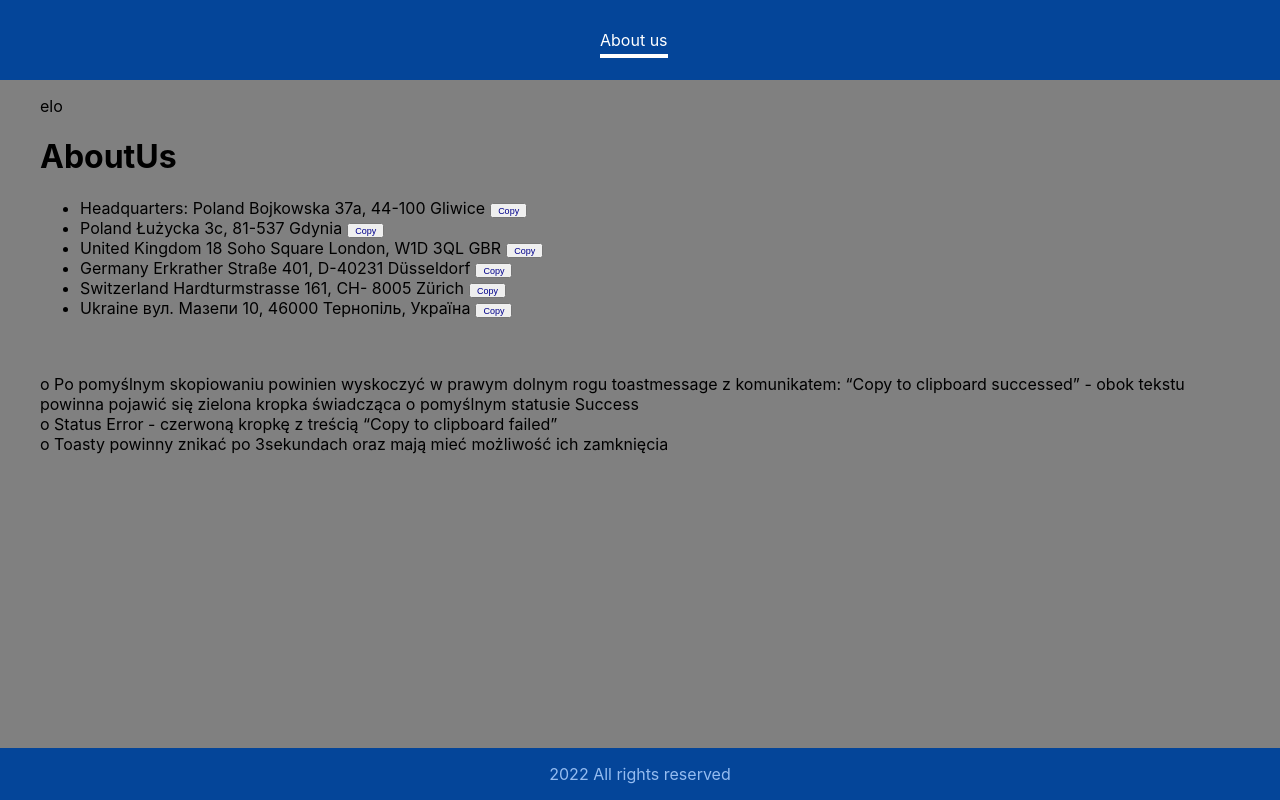
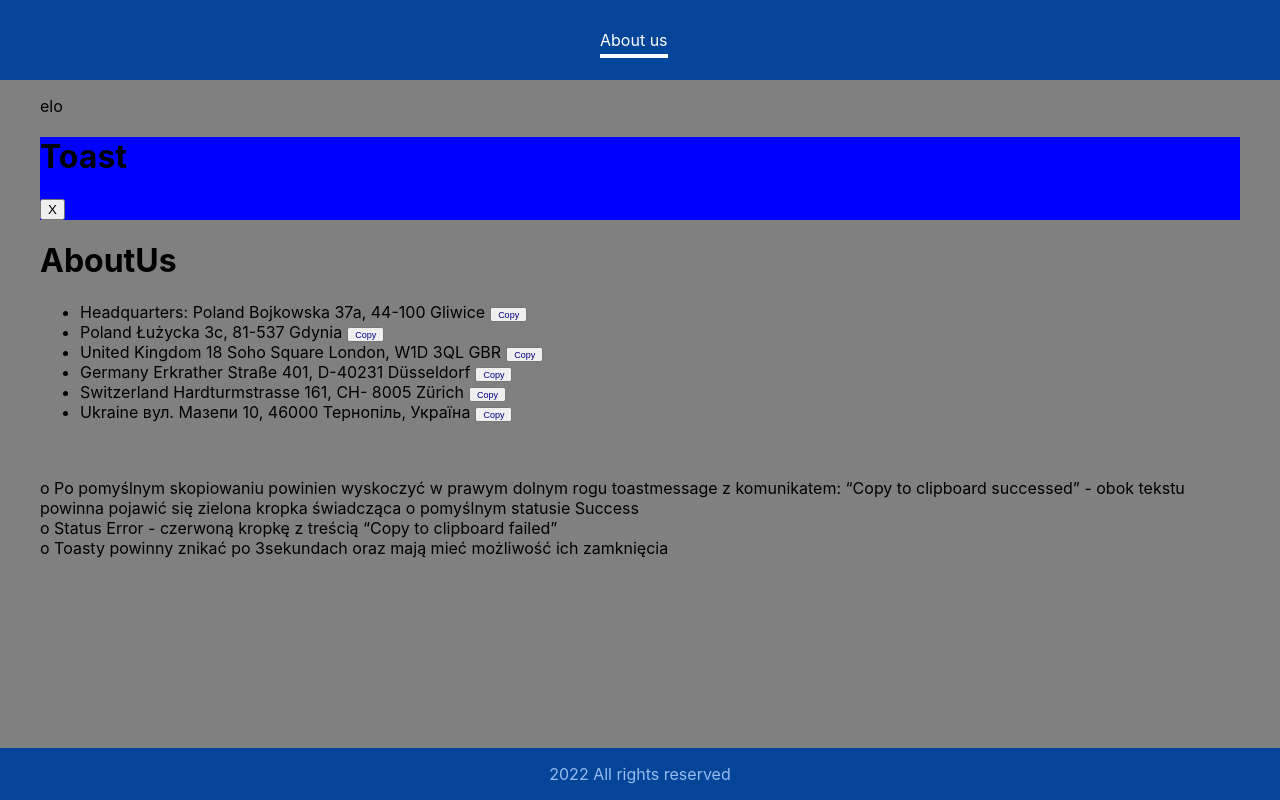
Before and after one commit to Joanna-Golofit/task-3-typesctipt-aplikacja-frontendowa, a React (Create React App) app: page /aboutUs in a window 1280 px wide. Built offline with nearby package versions, Linux system fonts and the light colour scheme.

Commit message:
working on toast look

```diff
--- a/src/App.tsx
+++ b/src/App.tsx
@@ -7,28 +7,28 @@ import AboutUs from "./pages/AboutUs";
 // import Home from "./pages/Home";
 import "./App.css";
 import { locations } from "./constants";
-import { ClipboardContext, ClipboardProvider } from "./store/ClipboardContext";
-import { ToastContainer } from "react-toastify";
+import { ClipboardContext } from "./store/ClipboardContext";
+// import { ToastContainer } from "react-toastify";
 import Toast from "./components/Toast";
 
 const App: React.FC = () => {
 
 	const ctx = useContext(ClipboardContext);
-	if (ctx !== null && ctx.clipboardData.isRequestSuccess) {
-		console.log("ctx.list", ctx.list);
-	}
+	// if (ctx !== null && ctx.clipboardData.isRequestSuccess) {
+	// 	console.log("ctx.list", ctx.list);
+	// }
 	console.log("ctx", ctx);
 	return (
-		// <ClipboardProvider>
 		<>
 			<Navigation />
 			<main>
 				<p>elo</p>
 				{/* <Toast toastList={ctx.list} /> */}
 
-				{ctx !== null && ctx.clipboardData.isRequestSuccess && (
+				{/* {ctx !== null && ctx.clipboardData.isRequestSuccess && ( */}
+				{ctx !== null && (
 					<>
-						<Toast toastList={ctx.list} />
+						<Toast toastList={ctx.list} text={ctx.clipboardData.copiedData } />
 						{/* <Toast /> */}
 					</>
 				)}
@@ -52,16 +52,15 @@ const App: React.FC = () => {
 					ich zamknięcia
 				</div>
 			</main>
-			<ToastContainer
+			{/* <ToastContainer
 				autoClose={3000}
 				limit={3}
 				closeOnClick
 				position="bottom-right"
-				/>
+				/> */}
 
 			<Footer />
 			</>
-		// </ClipboardProvider>
 	);
 };
 
--- a/src/components/Toast.tsx
+++ b/src/components/Toast.tsx
@@ -1,17 +1,25 @@
-import React from 'react'
+import React from "react";
 import { ToastProps, IToastProperties } from "../models";
 
-const Toast: React.FC<ToastProps> = ({ toastList }) => {
+const Toast: React.FC<ToastProps> = ({ toastList, text }) => {
 	console.log("toastList", toastList);
 	return (
 		<>
-			<h1>Toast</h1>
-			{/* {toastList.map((toast: IToastProperties) => (
-					<p key={toast.id}>{toast.description}</p>
-          // https://reactjs.org/docs/error-boundaries.html Introducing Error Boundaries
-				))} */}
+			<div style={{ backgroundColor: text === "" ? "blue" : "red" }}>
+				<h1>Toast</h1>
+				{toastList.length >= 1 &&
+					toastList.map((toast: IToastProperties) => (
+						<div>
+							<button>X</button>
+							<div>
+								<p key={toast.id}>{text}</p>
+							</div>
+						</div>
+					))}
+			</div>
 		</>
 	);
 };
 
-export default Toast
+export default Toast;
+// https://reactjs.org/docs/error-boundaries.html Introducing Error Boundaries
--- a/src/hooks/UseNotify.tsx
+++ b/src/hooks/UseNotify.tsx
@@ -12,19 +12,19 @@ const useNotify = () => {
 		const dataToCopy = (target.previousElementSibling as HTMLLIElement)
 			.innerHTML;
 
-		if (ctx !== null && ctx.clipboardData.isRequestSuccess) {
+			// if (ctx !== null && ctx.clipboardData.isRequestSuccess) {
+		if (ctx !== null) {
 			ctx.saveClipboardData(dataToCopy);
 			console.log("dataToCopy", dataToCopy);
 			console.log("ctx z opoznieniem", ctx);
 			navigator.clipboard.writeText(dataToCopy);
 		}
 
-		if (ctx !== null && !ctx.clipboardData.isRequestSuccess) {
-			ctx.saveClipboardDataErr();
-			console.log("no dataToCopy");
-			// console.log("ctx z opoznieniem", ctx);
-			// navigator.clipboard.writeText(dataToCopy);
-		}
+		// if (ctx !== null && !ctx.clipboardData.isRequestSuccess) {
+		// 	ctx.saveClipboardDataErr();
+		// 	console.log("no dataToCopy");
+		// }
+
 		// 		if (ctx.isRequestSuccess) {
 		// 			console.log(
 		// 				"success",
--- a/src/models.ts
+++ b/src/models.ts
@@ -31,6 +31,7 @@ export interface IToastProperties {
 
 export interface ToastProps {
 	toastList?: IToastProperties[] | any;
+	text?: string;
 };
 // export interface CopyToClipboardContext {
 // 	isRequestSuccess: boolean;
--- a/src/pages/AboutUs.tsx
+++ b/src/pages/AboutUs.tsx
@@ -46,7 +46,7 @@ const AboutUs: React.FC<Props> = ({ locations }: Props) => {
 						<span className="DataToCopy">
 							{`${location.country} ${location.street} ${location.zip} ${location.city}`}
 						</span>
-						<CopyButton onClick={notify} />
+						<CopyButton onClick={(e) => notify(e)} />
 					</li>
 				))}
 			</ul>
--- a/src/store/ClipboardContext.tsx
+++ b/src/store/ClipboardContext.tsx
@@ -25,12 +25,12 @@ export const ClipboardProvider = ({ children }: ClipboardProviderProps) => {
 		});
 	}
 
-	const [list, setList] = useState<IToastProperties | any>({
+	const [list, setList] = useState<IToastProperties | any>([{
 		id: 1,
 		title: "00",
 		description: "300!",
 		color: "red,",
-	});
+	}]);
 
 	let toastProperties = null;
 	const showToast = () => {
```
